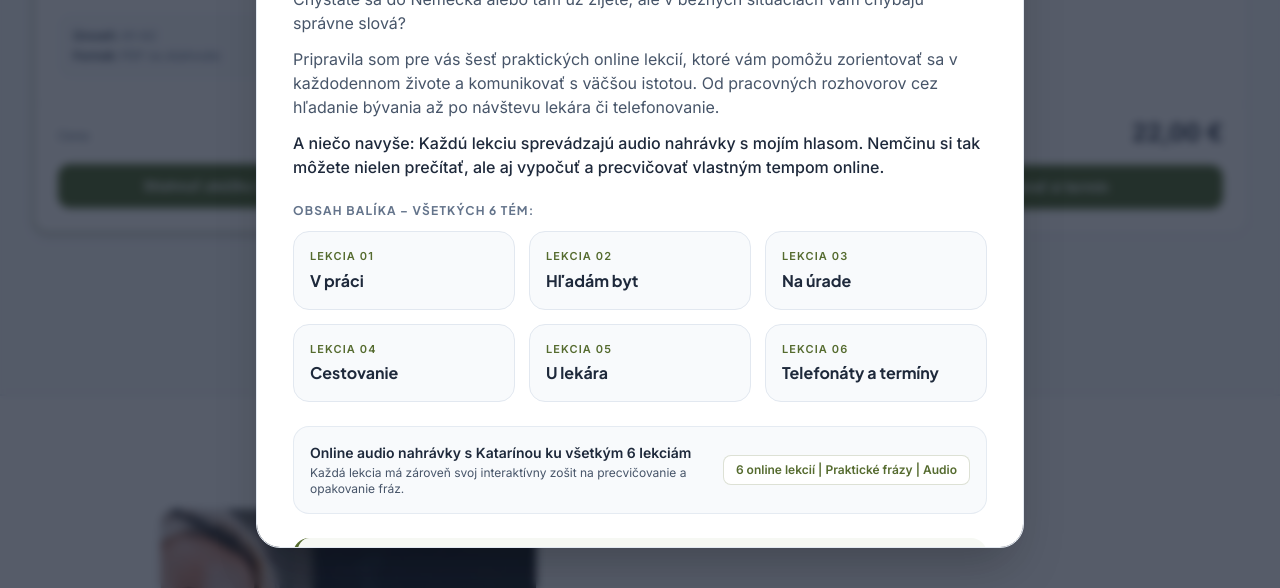
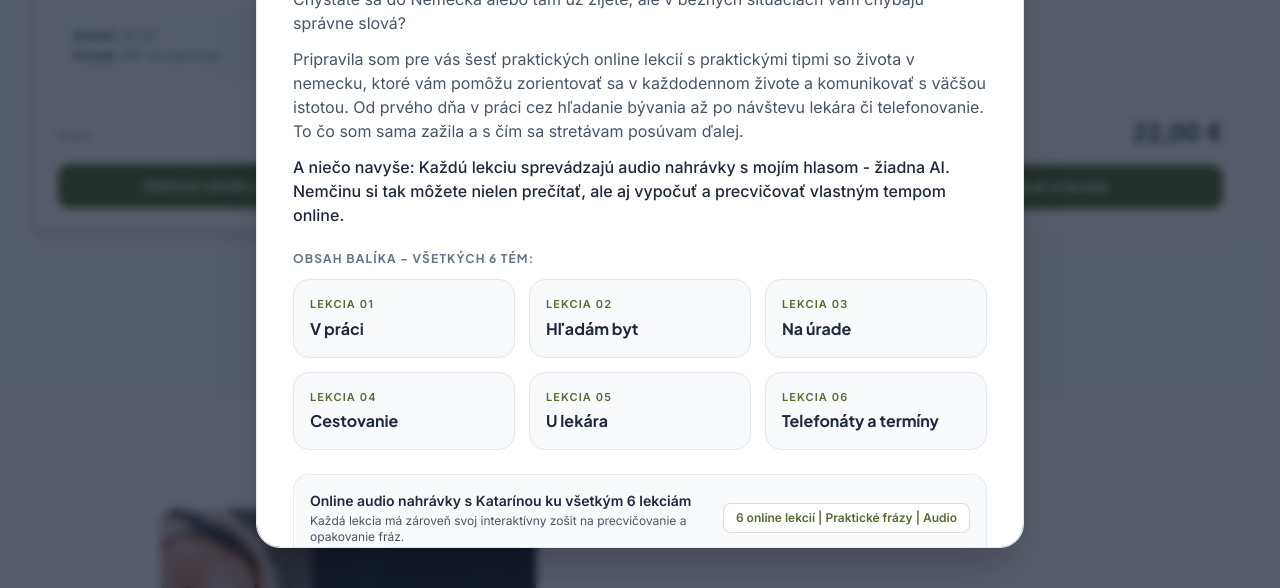
Before and after one commit to susienka/Redmit, a plain HTML site: page index.html in a window 1280 px wide. Both pictures are taken after a click on the button "Detaily lekcií". Shown: the part 6464-7052 px from the top of the page. Drawn offline with nearby package versions, Linux system fonts and the light colour scheme.

Commit message:
Update text content in index.html for clarity

```diff
--- a/index.html
+++ b/index.html
@@ -668,7 +668,7 @@
                             </ul>
 
                             <p class="text-xs text-slate-600 leading-relaxed">
-                                <strong class="text-brand-slate">Audio s mojím hlasom</strong> na precvičovanie výslovnosti a fráz. Každá lekcia má svoj <strong class="text-brand-slate">interaktívny zošit</strong>.
+                                <strong class="text-brand-slate">Audio s mojím hlasom</strong> na precvičovanie výslovnosti a fráz. Každá lekcia má svoj <strong class="text-brand-slate">extra interaktívny zošit</strong>.
                             </p>
                         </div>
                     </div>
@@ -1211,10 +1211,10 @@
                     Chystáte sa do Nemecka alebo tam už žijete, ale v bežných situáciách vám chýbajú správne slová?
                 </p>
                 <p>
-                    Pripravila som pre vás šesť praktických online lekcií, ktoré vám pomôžu zorientovať sa v každodennom živote a komunikovať s väčšou istotou. Od pracovných rozhovorov cez hľadanie bývania až po návštevu lekára či telefonovanie.
+                    Pripravila som pre vás šesť praktických online lekcií s praktickými tipmi so života v nemecku, ktoré vám pomôžu zorientovať sa v každodennom živote a komunikovať s väčšou istotou. Od prvého dňa v práci cez hľadanie bývania až po návštevu lekára či telefonovanie. To čo som sama zažila a s čím sa stretávam posúvam ďalej.
                 </p>
                 <p class="font-medium text-brand-slate">
-                    A niečo navyše: Každú lekciu sprevádzajú audio nahrávky s mojím hlasom. Nemčinu si tak môžete nielen prečítať, ale aj vypočuť a precvičovať vlastným tempom online.
+                    A niečo navyše: Každú lekciu sprevádzajú audio nahrávky s mojím hlasom - žiadna AI. Nemčinu si tak môžete nielen prečítať, ale aj vypočuť a precvičovať vlastným tempom online.
                 </p>
             </div>
         </div>
@@ -1260,7 +1260,7 @@
         </div>
 
         <blockquote class="p-5 rounded-2xl bg-brand-redLight/70 border-l-4 border-brand-red text-brand-slate font-medium italic text-sm sm:text-base mb-7">
-            „Nemčinu sa neučíme preto, aby sme ju vedeli iba na papieri. Učíme sa ju preto, aby sme ju dokázali použiť.“
+            „Aj v dobe AI je vedieť jazyk obrovským bonusom, žiaden časoví posun čakanie na preklad jednoducho tomu človeku rozumiete viete odpovedať a citíte sa nezávisly. Jazyk dáva krídla.“
         </blockquote>
 
         <div class="flex flex-col sm:flex-row items-center justify-between gap-4 pt-5 border-t border-slate-200">
```
